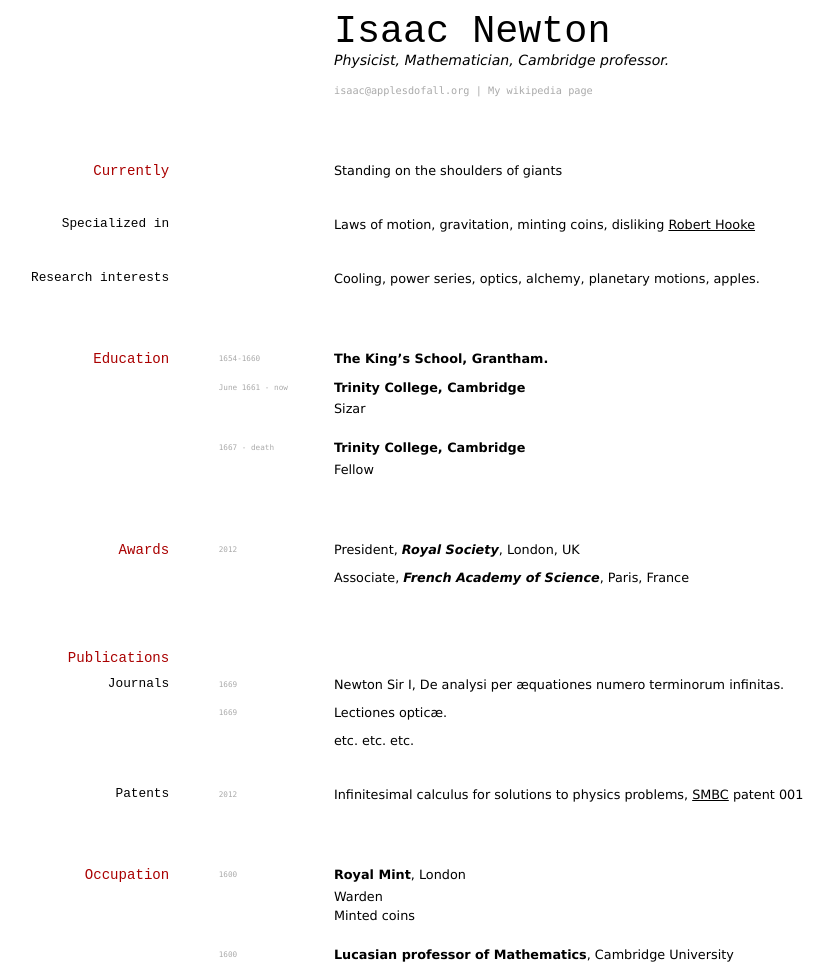
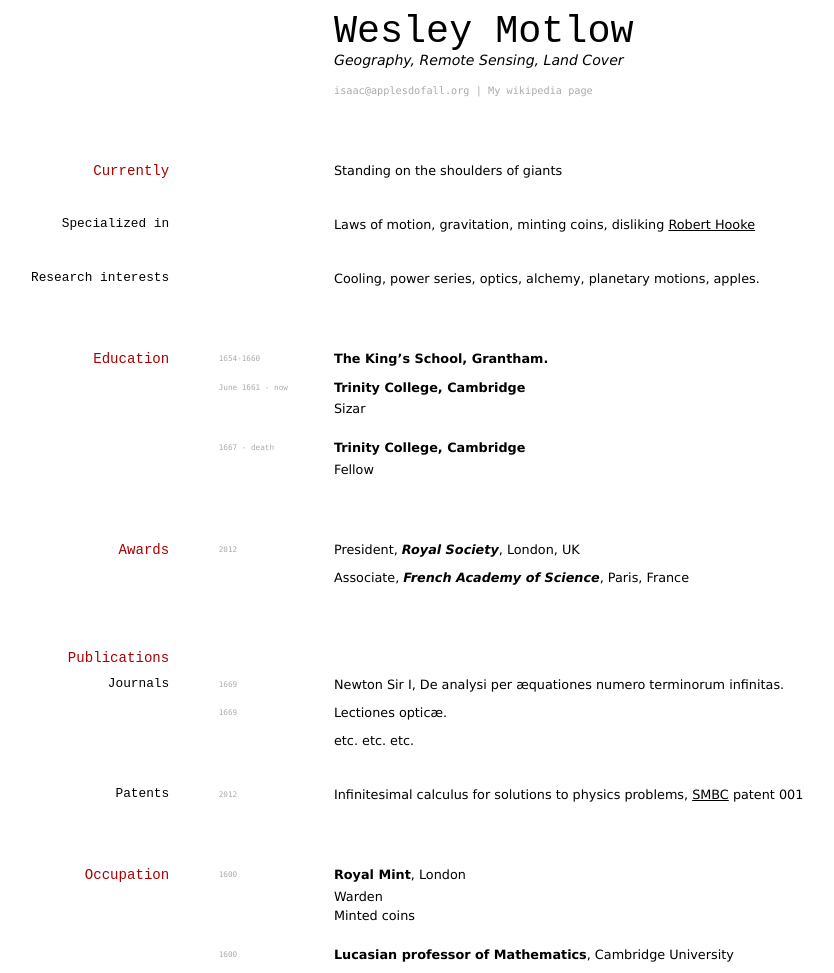
Before and after one commit to elipapa/markdown-cv, a Jekyll site: the page built from index.md, in a window 1280 px wide. Shown: the whole page, without its empty margins (97-931 px from the left). Built offline with Jekyll 4.4.1, drawn with Linux system fonts in a browser that asks for light colours.

Commit message:
Update index.md

```diff
--- a/index.md
+++ b/index.md
@@ -1,9 +1,9 @@
 ---
 layout: cv
-title: Isaac Newtons's CV
+title: Wesley Motlow's CV
 ---
-# Isaac Newton
-Physicist, Mathematician, Cambridge professor.
+# Wesley Motlow
+Geography, Remote Sensing, Land Cover
 
 <div id="webaddress">
 <a href="isaac@applesdofall.org">isaac@applesdofall.org</a>
```
